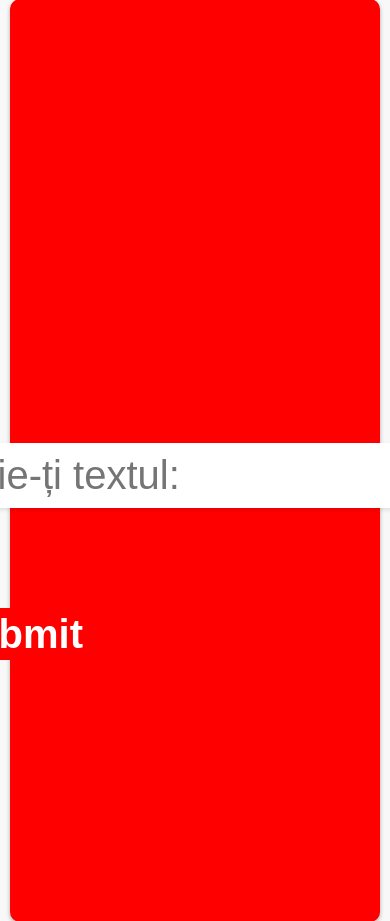
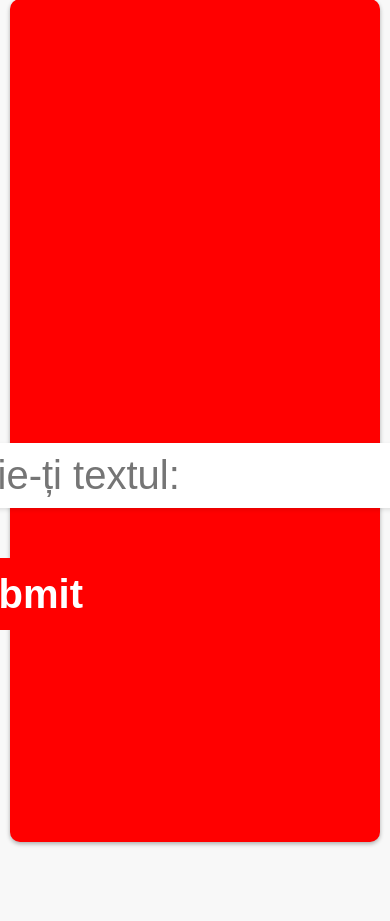
Before and after one commit to CalinRaduAlexandru/italian, a Flask app: template templates/index.html in a window 390 px wide; the page is wider, and only the part inside the window is pictured. Shown: the part 265-1186 px from the top of that part. Run offline with Flask 2, Linux system fonts and the light colour scheme; the template is opened without the code that fills it: most values are stand-ins (such as "Sample title", 1, 10 or a date in 2020).

Commit message:
Adjustments to responsivness

```diff
--- a/static/css/styles.css
+++ b/static/css/styles.css
@@ -65,8 +65,7 @@ line-height: 32px;
 }
 
 .form__button {
-  padding: 10px 20px;
-  margin: 50px 0px;
+  padding: 20px 20px;
   font-size: 40px;
   font-weight: bold;
   color: #fff;
--- a/templates/index.html
+++ b/templates/index.html
@@ -2,7 +2,7 @@
 <html lang="en">
 <head>
     <meta charset="UTF-8">
-    <title>Title</title>
+    <title>Italiano con Andrea</title>
     <link href="https://fonts.googleapis.com/css2?family=Raleway" rel="stylesheet">
     <link rel="stylesheet" href="../static/css/styles.css">
     <link rel="shotrcut icon" href="{{url_for('static', filename='favicon.ico')}}">
@@ -15,7 +15,7 @@
     <input type="text" name="prompt" class="form__input" placeholder="Scrie-ți textul:">
     <button type="submit" class="form__button">Submit</button>
 </div>
-<div class="answer" style="margin-top:40px; line-height: 1.8;">{{ answer }}</div>
+<div class="answer" style="margin-top:40px; line-height: 1.8; font-size: 40px;">{{ answer }}</div>
 </form>
 </body>
 <footer>
```
